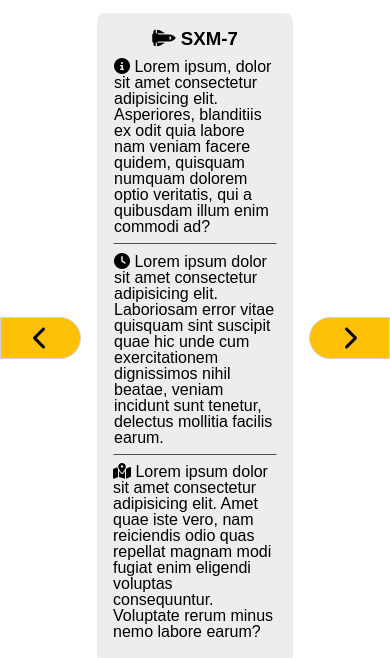
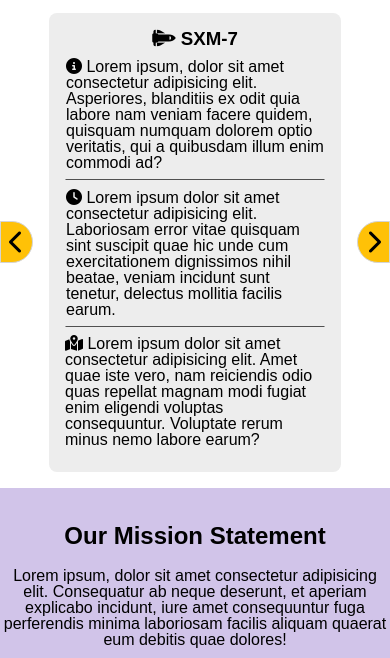
Before and after one commit to NickRyanWeber/astro-club, a website: page public/index.html in a window 390 px wide. Shown: the part 423-1081 px from the top of the page. Drawn offline with Linux system fonts and the light colour scheme; no server answers.

Commit message:
added media queries to make display area bigger on mobile. Shrank the arrow size

```diff
--- a/public/screen.css
+++ b/public/screen.css
@@ -142,3 +142,9 @@ footer > p {
 footer > p > a {
   color: white;
 }
+
+@media (max-width: 800px) {
+  .arrow {
+    padding: 0.5rem 0.5rem;
+  }
+}
```
